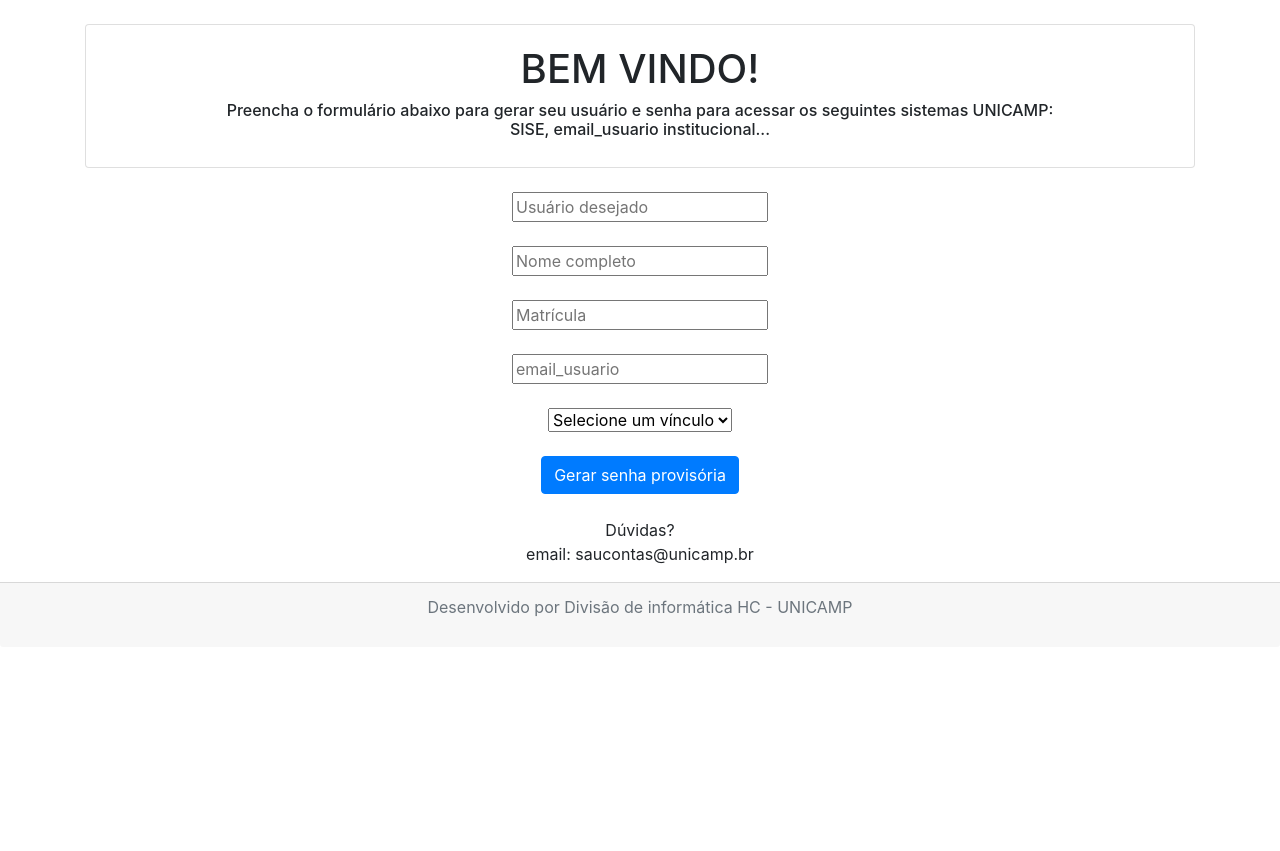
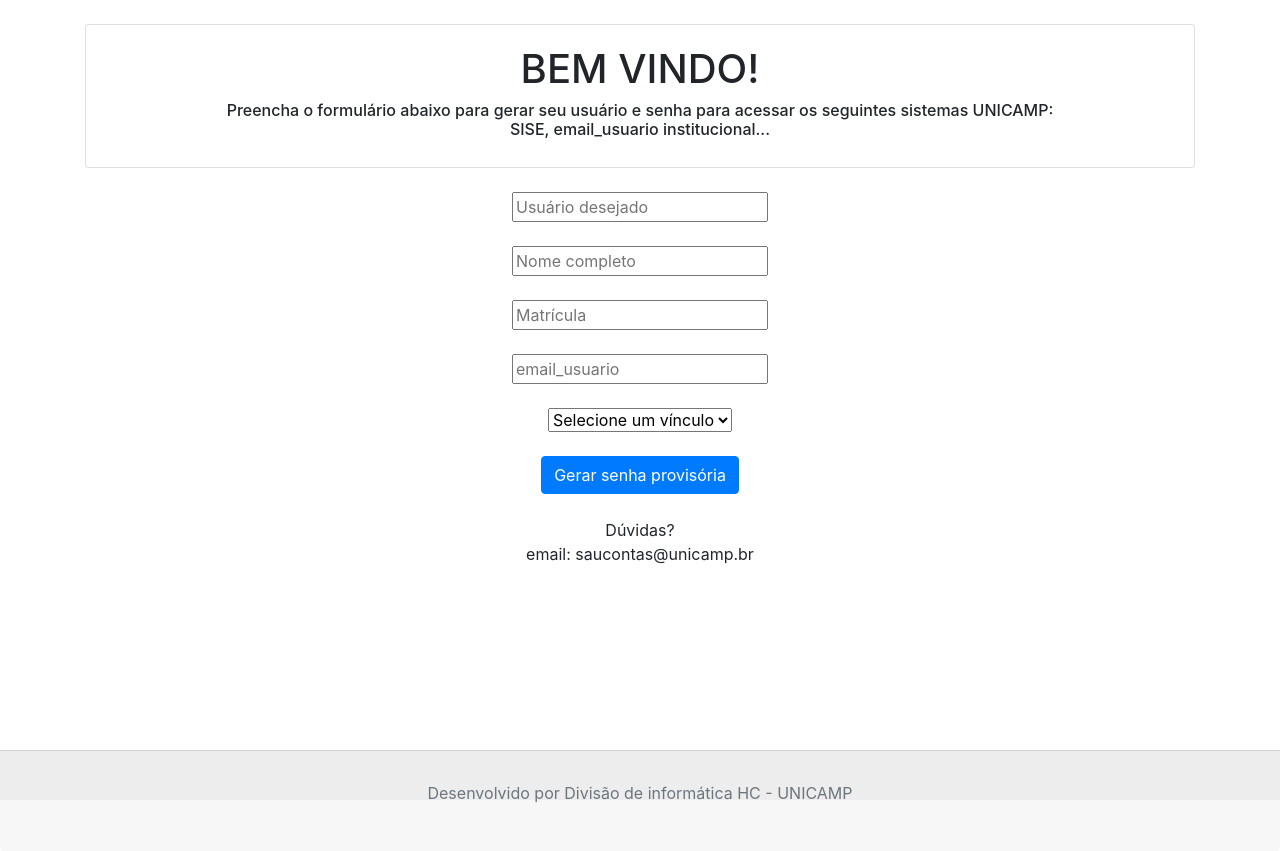
Before and after one commit to Erme90/Auto-SAC, a Django app: page / in a window 1280 px wide. Before the commit the page ends 617 px from the top, so only its background shows below. Run offline with Django 4.2, Linux system fonts and the light colour scheme; some libraries are stand-ins or nearby versions.

Commit message:
melhorias no HTML

```diff
--- /dev/null
+++ b/automação/static/css/style.css
@@ -0,0 +1,14 @@
+body {
+    margin-bottom: 60px; /* Altura do rodapé */
+    min-height: calc(100vh - 60px);
+}
+
+.footer {
+    position: absolute;
+    bottom: 0;
+    width: 100%;
+    height: 50px; /* Altura do rodapé */
+    line-height: 60px; /* Centraliza o texto verticalmente */
+    background-color: #f5f5f5; /* Cor de fundo */
+    text-align: center; /* Alinha o texto ao centro */
+}
--- a/automação/templates/index.html
+++ b/automação/templates/index.html
@@ -111,7 +111,7 @@
     </div>
 
     <!--Rodapé-->
-    <footer>
+    <footer class="footer">
         <div class="card-footer text-muted text-center">
             <p>Desenvolvido por Divisão de informática HC - UNICAMP</p>
         </div>
```
Also changed, not shown: db.sqlite3.
